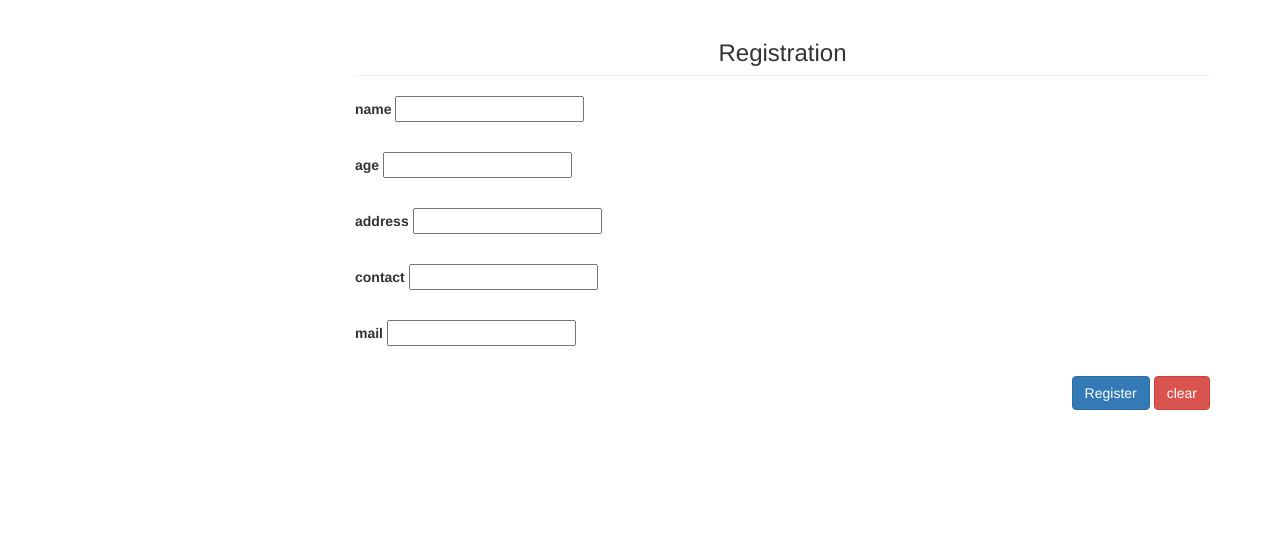
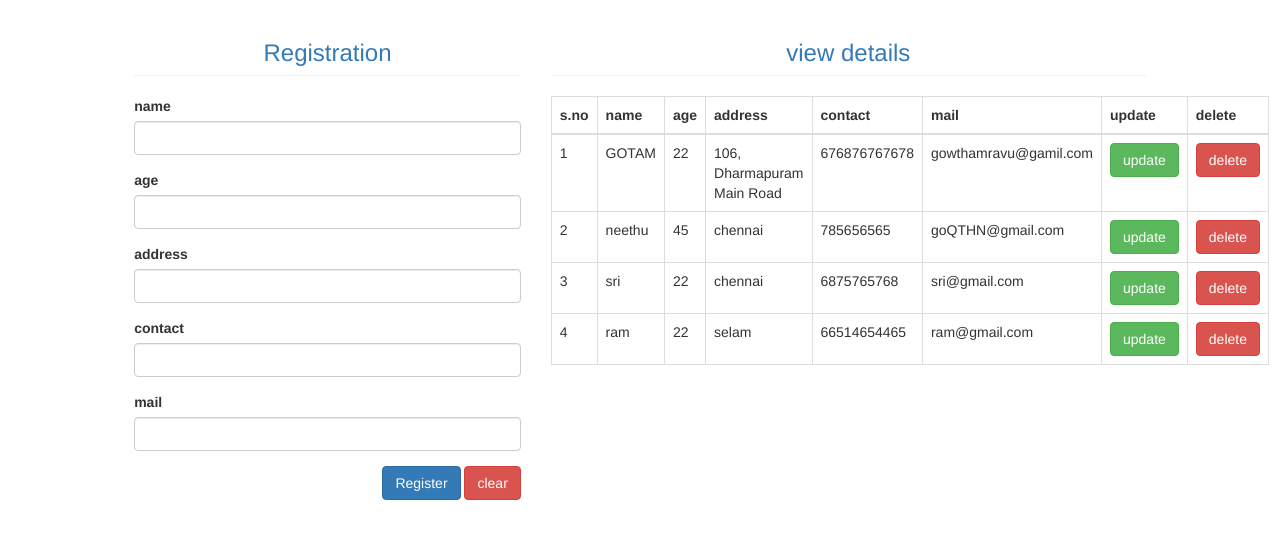
Before and after one commit to Gowthamrav/django, a Django app: page / in a window 1280 px wide. Shown: the top 539 px of the page. Run offline with Django 4.2, Linux system fonts and the light colour scheme; data comes from the database, SQL or seed files in the repository; both versions use the stored data as it was after the commit; some libraries are stand-ins or nearby versions.

Commit message:
updated some files

```diff
--- a/jaag_project/jaag_project/urls.py
+++ b/jaag_project/jaag_project/urls.py
@@ -17,6 +17,7 @@ Including another URLconf
 from django.contrib import admin
 from django.urls import path
 from trellaapp import views
+
 
 
 # ###GET AND POST METHOD
@@ -46,5 +47,8 @@ from trellaapp import views
 ## CRUD:
 urlpatterns = [
           path('admin/', admin.site.urls),
-          path('',views.crud),
+          path('',views.crud,name="crud"),
+          path('adddata',views.adddata,name="adddata"),
+          path('updatedata/<int:id>',views.updatedata,name="updatedata"),
+           path('deletadata/<int:id>',views.deletedata,name="deletedata"),
  ]
--- a/jaag_project/template/bootstrap.html
+++ b/jaag_project/template/bootstrap.html
@@ -6,7 +6,7 @@
     <title>Bootstrap</title>
     {% load static%}
     <link rel="stylesheet" href="{% static 'css/style.css' %}">
-    <link rel="stylesheet" href="{% static 'bootstrap/css/bootstrap.min.css' %}">
+    <link rel="stylesheet" href="{% static 'bootstrap/bcss/bootstrap.min.css' %}">
 
 
 </head>
--- a/jaag_project/template/crud.html
+++ b/jaag_project/template/crud.html
@@ -1,40 +1,39 @@
-<!DOCTYPE html>
+                                                                                                                                                                      <!DOCTYPE html>
 <html lang="en">
-
 <head>
     <meta charset="UTF-8">
     <meta name="viewport" content="width=device-width, initial-scale=1.0">
     <title>Register</title>
     {% load static %}
     <link rel="icon" href="{% static 'image/home.png' %}">
-    <link rel="stylesheet" href="{% static 'bootstrap/css/bootstrap.min.css' %}">
+    <link rel="stylesheet" href="{% static 'bootstrap/bcss/bootstrap.min.css' %}">
 
 </head>
 <body>
-    <div class="container">
-        <div class="col-md-offset-3 col-md-offset-5">
-            <form action="" method="POST" autocomplete="off">
+    <div class="container-fluid" >
+        <div class="col-md-offset-1 col-md-4">
+            <form action="adddata" method="POST" autocomplete="off">
                 {% csrf_token %}
-            <h3 class="page-header text primary text-center"> Registration</h3>
+            <h3 class="page-header text-primary text-center"> Registration</h3>
             <div class="form-group">
                 <label>name</label>
-                <input type="text" class="form-group" name="name"  autocomplete="off">
+                <input type="text" class="form-control" name="name">
             </div>
             <div class="form-group">
                 <label>age</label>
-                <input type="number" class="form-group" name="age">
+                <input type="number" class="form-control" name="age">
             </div>
             <div class="form-group">
                 <label>address</label>
-                <input type="text" class="form-group" name="address">
+                <input type="text" class="form-control" name="address">
             </div>
             <div class="form-group">
                 <label>contact</label>
-                <input type="text" class="form-group" name="contact">
+                <input type="text" class="form-control" name="contact">
             </div>
             <div class="form-group">
                 <label>mail</label>
-                <input type="mail" class="form-group" name="mail">
+                <input type="mail" class="form-control" name="mail">
             </div>
             <div class="form-group pull-right">
                 <input type="submit" value="Register" class="btn btn-primary">
@@ -42,7 +41,39 @@
             </div>
             </form>
         </div>
+        <div class="col-md-6">
+            {% if datas %}
+            <h3 class="page-header text-primary text-center"> view details</h3>
+            <table class="table table-bordered">
+                <thead>
+                    <tr>
+                        <th>s.no</th>
+                        <th>name</th>
+                        <th>age</th>
+                        <th>address</th>
+                        <th>contact</th>
+                        <th>mail</th>
+                        <th>update</th>
+                        <th>delete</th>
+                    </tr>
+                </thead>
+                <tbody>
+                    {% for data in datas %}
+                    <tr>
+                        <td> {{forloop.counter}}</td>
+                        <td> {{data.name}}</td>
+                        <td> {{data.age}}</td>
+                        <td> {{data.address}}</td>
+                        <td> {{data.contact}}</td>
+                        <td> {{data.mail}}</td>
+                        <td><a  class="btn btn-success" href="updatedata/{{data.id}}">update</a></td>
+                        <td><a  class="btn btn-danger" href="deletadata/{{data.id}}">delete</a></td>
+                    </tr>
+                    {% endfor %}
+                </tbody>
+            </table>
+            {% endif %}
+        </div>
     </div>
-
 </body>
 </html>
--- a/jaag_project/trellaapp/views.py
+++ b/jaag_project/trellaapp/views.py
@@ -1,4 +1,4 @@
-from django.shortcuts import render
+from django.shortcuts import render,redirect
 from django.http import HttpResponse
 from pathlib import Path
 from .models import data
@@ -60,8 +60,18 @@ from .models import data
 
 ### HOW TO USE CRUD :
 
-def crud(request):
-    if request.method=="POST":
+def crud(request): #127.0.0.1:8000/  home page
+    mydata=data.objects.all()
+    if(mydata!=""):
+        return render(request,"crud.html",{'datas':mydata})
+    else:
+        return render(request,"crud.html")
+
+
+
+
+def adddata(request): # if i summit after filling all detalis in html then summit the summit botton the ACTION  will be come this lines
+      if request.method=="POST":
         name=request.POST['name']
         age=request.POST['age']
         address=request.POST['address']
@@ -75,4 +85,32 @@ def crud(request):
         obj.contact=contact
         obj.mail=mail
         obj.save()
-    return render(request,"crud.html")
+        mydata=data.objects.all()
+        return redirect('crud') #127.0.0.1:8000/  home page
+      return render(request,"crud.html")
+
+
+def updatedata(request,id): #127.0.0.1:8000/updatedate/id
+    mydata=data.objects.get(id=id)
+    print(mydata)
+    if request.method=='POST':
+        name=request.POST['name']
+        age=request.POST['age']
+        address=request.POST['address']
+        contact=request.POST['contact']
+        mail=request.POST['mail']
+
+        mydata.name=name
+        mydata.age=age
+        mydata.address=address
+        mydata.contact=contact
+        mydata.mail=mail
+        mydata.save()
+        return redirect('crud')
+    return render(request,"update.html",{'data':mydata})
+
+
+def deletedata(request,id): #127.0.0.1:8000/updatedate/id
+     mydata=data.objects.get(id=id) #object(2) it will delete the id based
+     mydata.delete()
+     return redirect('crud')
```
Also changed, not shown: jaag_project/template/update.html (added, +47 -0 lines), jaag_project/db.sqlite3, jaag_project/static/bootstrap/bcss/bootstrap-theme.css (renamed from jaag_project/static/bootstrap/css/bootstrap-theme.css), jaag_project/static/bootstrap/bcss/bootstrap-theme.min.css (renamed from jaag_project/static/bootstrap/css/bootstrap-theme.min.css), jaag_project/static/bootstrap/bcss/bootstrap.css (renamed from jaag_project/static/bootstrap/css/bootstrap.css), jaag_project/static/bootstrap/bcss/bootstrap.min.css (renamed from jaag_project/static/bootstrap/css/bootstrap.min.css), jaag_project/static/image/delete.png (added), jaag_project/static/image/update.png (added), jaag_project/trellaapp/admin.py (line endings or trailing spaces), 8 other files.
